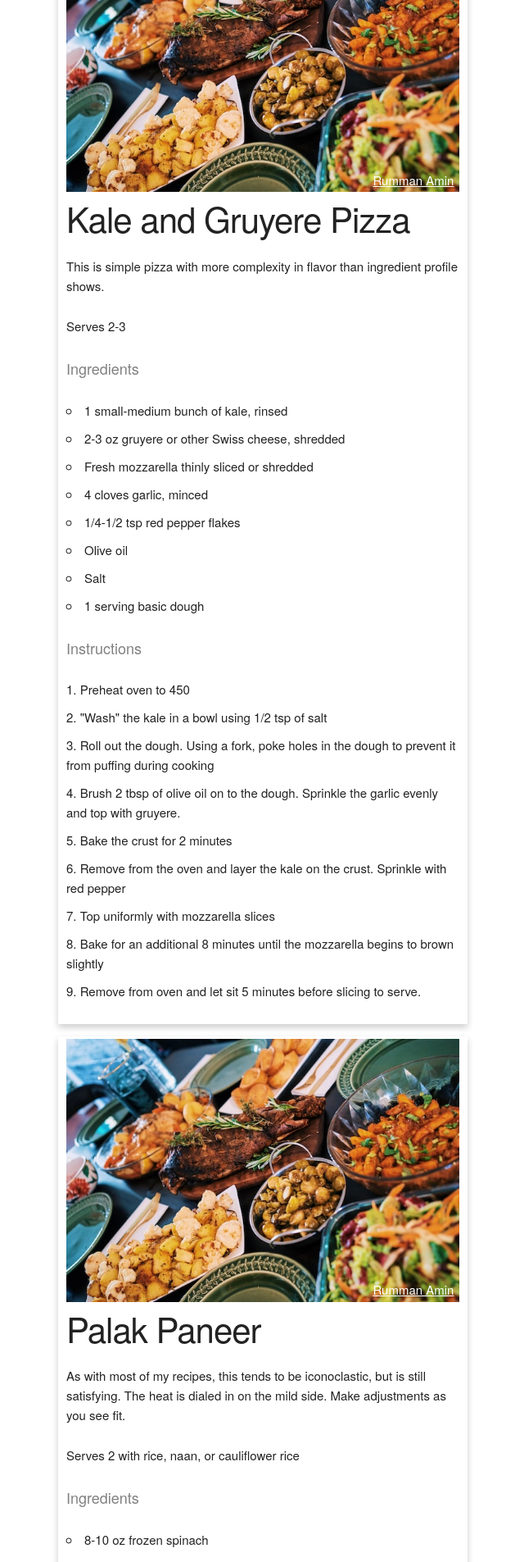
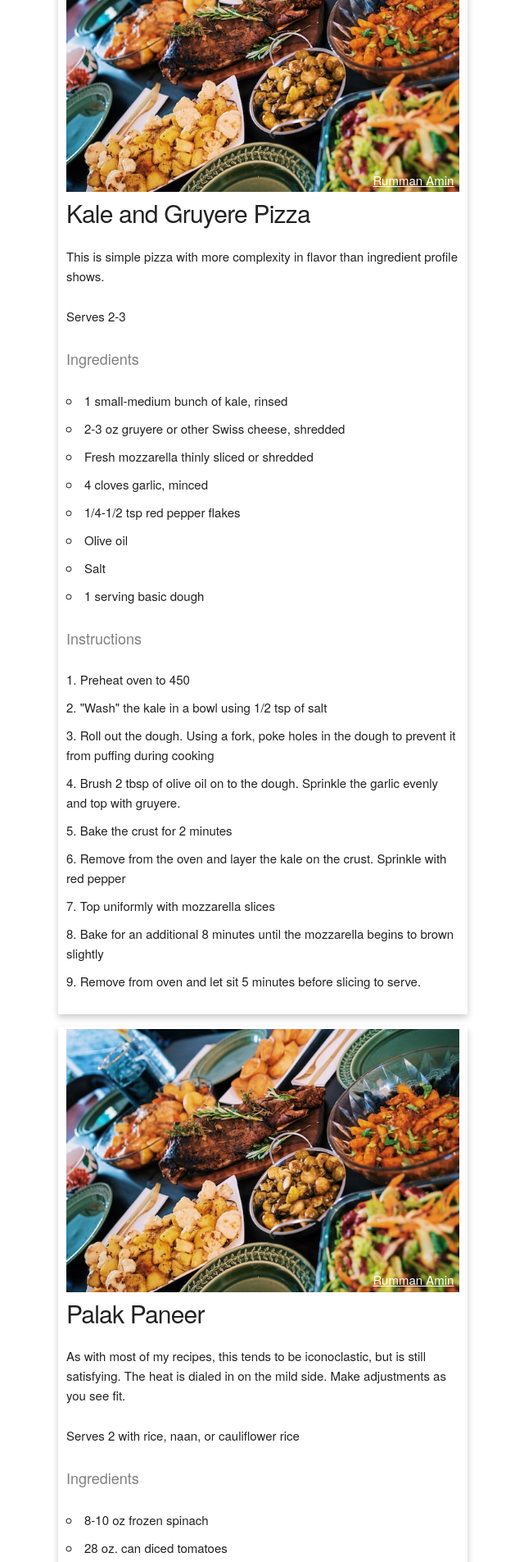
Before and after one commit to trbittner/recipes, a Jekyll site: the page built from index.html, in a window 1280 px wide. Shown: the part 425-2330 px from the top of the page at 82% size, without its empty margins (319-959 px from the left). Built offline with Jekyll 4.4.1, drawn with Linux system fonts in a browser that asks for light colours.

Commit message:
Changed header size for recipe title.

```diff
--- a/index.html
+++ b/index.html
@@ -18,7 +18,7 @@ title: home
                     <img src="assets/images/recipe-placeholder.jpg" alt="Recipe Placeholder">
                     <a class="placeholder-image" href="https://unsplash.com/photos/nKs-oXRGGEg">Rumman Amin</a>
                 </div>
-                <h2>{{ recipe.name }}</h2>
+                <h4>{{ recipe.name }}</h4>
                 <p>{{ recipe.description }}</p>
                 <p class="servings">{{ recipe.servings }}</p>
                 <p class="title">Ingredients</p>
```
